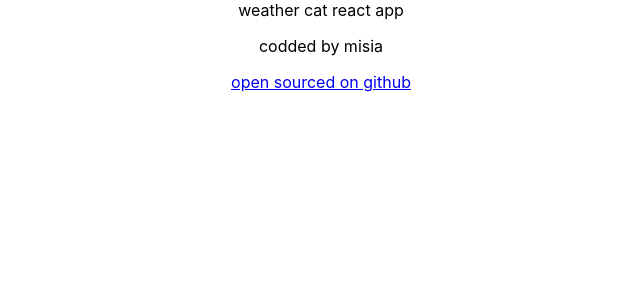
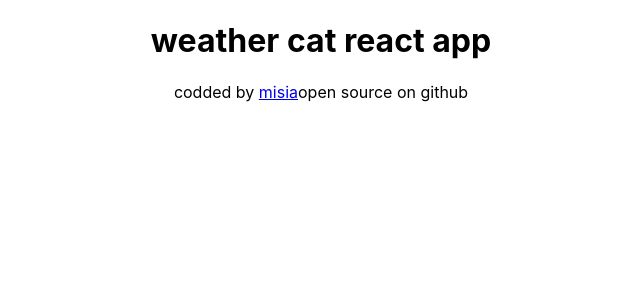
Before and after one commit to misshia/my-app-weather, a React (Create React App) app: page / in a window 1280 px wide. Shown: the top 300 px of the page, without its empty margins (319-959 px from the left). Built offline with nearby package versions, Linux system fonts and the light colour scheme.

Commit message:
Links added

```diff
--- a/public/index.html
+++ b/public/index.html
@@ -24,7 +24,7 @@
       work correctly both with client-side routing and a non-root public URL.
       Learn how to configure a non-root public URL by running `npm run build`.
     -->
-    <title>React App</title>
+    <title>cat react weather app</title>
   </head>
   <body>
     <noscript>You need to enable JavaScript to run this app.</noscript>
--- a/src/App.js
+++ b/src/App.js
@@ -4,18 +4,23 @@
 function App() {
   return (
     <div className="App">
-      weather cat react app
-        <p>
-          codded by misia
-        </p>
+      <h1>weather cat react app</h1>
+        <footer>
+          codded by {" "}
         <a
-          href="https://reactjs.org"
+          href="https://pl.linkedin.com/in/maria-kozielska-5018751bbreactjs.org"
           target="_blank"
           rel="noreferrer"
         >
-          open sourced on github
+        misia
         </a>
-
+          open source on github
+          <a
+          href= "https://github.com/misshia/my-app-weather"
+          target="_blank"
+          rel="noreferrer">
+        </a>
+      </footer>
     </div>
   );
 }
```
